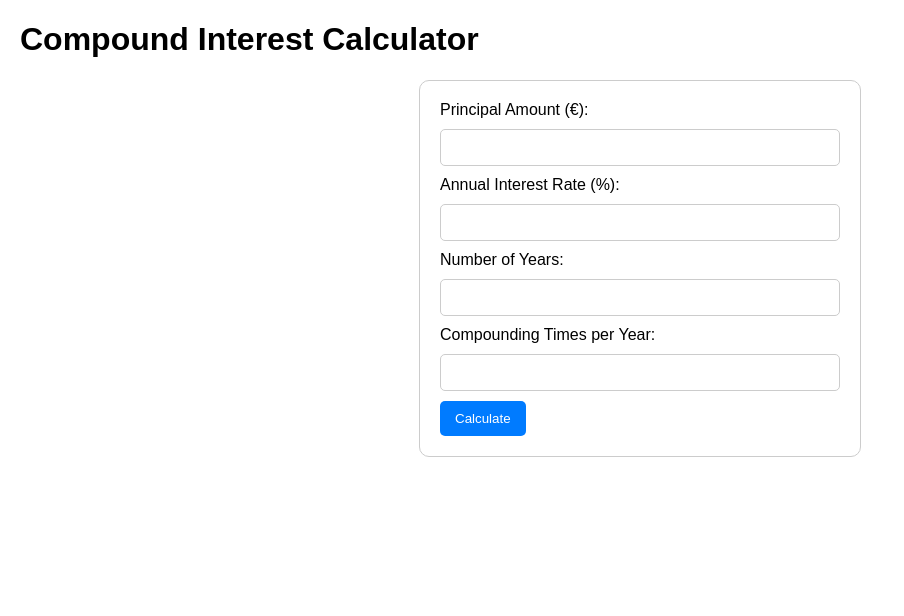
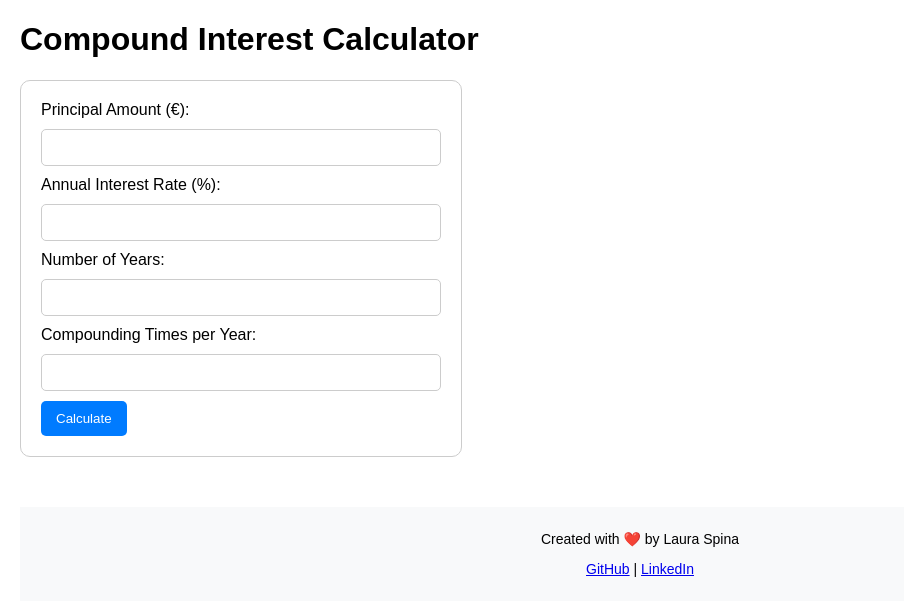
Before and after one commit to s-laura-dev/compound-interest-calculator, a Flask app: page / in a window 1280 px wide. Shown: the top 616 px of the page, without its empty margins (0-904 px from the left). Run offline with Flask 3, Linux system fonts and the light colour scheme.

Commit message:
added footer

```diff
--- a/templates/index.html
+++ b/templates/index.html
@@ -11,7 +11,6 @@
         }
         form {
             max-width: 400px;
-            margin: auto;
             padding: 20px;
             border: 1px solid #ccc;
             border-radius: 10px;
@@ -64,5 +63,14 @@
     <img src="/graph" alt="Compound Interest Growth Chart" style="max-width: 100%; height: auto;">
     {% endif %}
 
+
+    <footer style="text-align: center; margin-top: 50px; padding: 10px; background-color: #f8f9fa; font-size: 14px;">
+      <p>Created with ❤️ by Laura Spina</p>
+      <p>
+          <a href="https://github.com/s-laura-dev" target="_blank">GitHub</a> |
+          <a href="https://www.linkedin.com/in/laura-spina-80aa3b172/" target="_blank">LinkedIn</a>
+      </p>
+  </footer>
+
 </body>
 </html>
```
